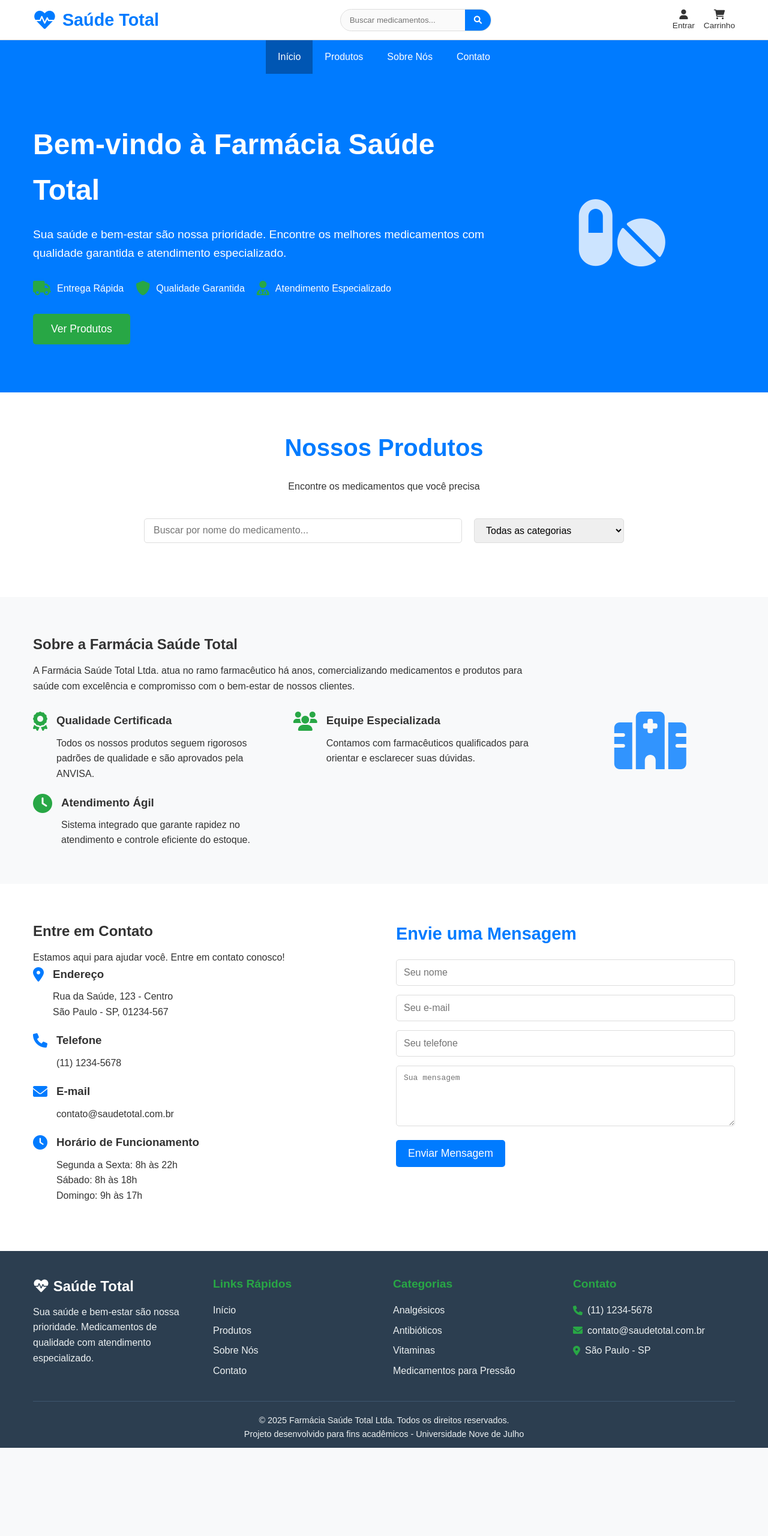
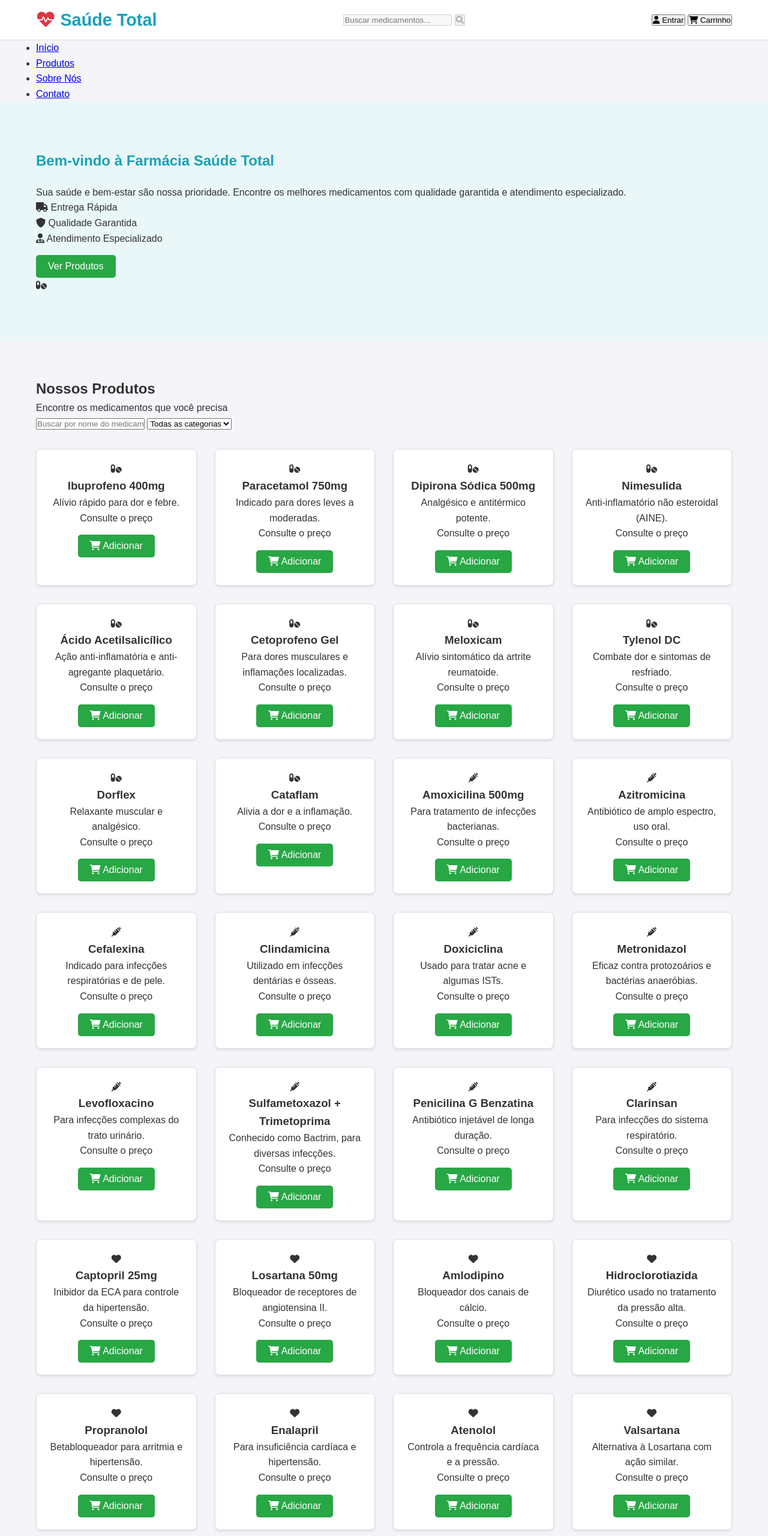
Before and after one commit to giochoc/farmacia_saudetotal, a plain HTML site: page index.html in a window 1280 px wide. Shown: the top 2560 px of the page at 60% size. Before the commit the page ends 2413 px from the top, so only its background shows below. Drawn offline with Linux system fonts and the light colour scheme.

Commit message:
Arquivos principais para novo deploy

```diff
--- a/mainproject/inex.html
+++ b/index.html
@@ -272,6 +272,6 @@
         </div>
     </footer>
 
-    <script src="mainproject/script.js"></script>
+    <script src="script.js"></script>
 </body>
 </html>
--- a/mainproject/styles.css
+++ /dev/null
@@ -1,585 +0,0 @@
-/* =========================================================================
-   1. Variáveis & Reset Básico
-   ========================================================================= */
-:root {
-    --primary-color: #007bff; /* Azul vibrante */
-    --secondary-color: #28a745; /* Verde para ação/sucesso */
-    --text-dark: #333;
-    --text-light: #fff;
-    --bg-light: #f8f9fa; /* Fundo claro */
-    --bg-white: #fff;
-    --border-color: #ddd;
-    --shadow-light: 0 4px 6px rgba(0, 0, 0, 0.1);
-}
-
-* {
-    margin: 0;
-    padding: 0;
-    box-sizing: border-box;
-}
-
-body {
-    font-family: 'Arial', sans-serif;
-    color: var(--text-dark);
-    line-height: 1.6;
-    background-color: var(--bg-light);
-}
-
-.container {
-    max-width: 1200px;
-    margin: 0 auto;
-    padding: 0 15px;
-}
-
-h1, h2, h3 {
-    margin-bottom: 0.5em;
-    font-weight: 700;
-}
-
-a {
-    color: var(--primary-color);
-    text-decoration: none;
-}
-
-a:hover {
-    text-decoration: underline;
-}
-
-/* =========================================================================
-   2. Header e Navegação
-   ========================================================================= */
-.header {
-    background-color: var(--bg-white);
-    border-bottom: 1px solid var(--border-color);
-    padding: 10px 0;
-}
-
-.header-content {
-    display: flex;
-    justify-content: space-between;
-    align-items: center;
-    gap: 20px;
-}
-
-.logo {
-    display: flex;
-    align-items: center;
-    font-size: 1.8em;
-    font-weight: bold;
-    color: var(--primary-color);
-}
-
-.logo i {
-    margin-right: 10px;
-    font-size: 1.2em;
-}
-
-/* Busca */
-.search-box {
-    display: flex;
-    border: 1px solid var(--border-color);
-    border-radius: 50px;
-    overflow: hidden;
-    max-width: 400px;
-    width: 100%;
-}
-
-.search-box input {
-    flex-grow: 1;
-    border: none;
-    padding: 10px 15px;
-    outline: none;
-}
-
-.search-box button {
-    background-color: var(--primary-color);
-    color: var(--text-light);
-    border: none;
-    padding: 10px 15px;
-    cursor: pointer;
-    transition: background-color 0.3s;
-}
-
-.search-box button:hover {
-    background-color: #0056b3;
-}
-
-.header-actions {
-    display: flex;
-    gap: 15px;
-}
-
-.header-btn {
-    background: none;
-    border: none;
-    color: var(--text-dark);
-    display: flex;
-    flex-direction: column;
-    align-items: center;
-    font-size: 0.85em;
-    cursor: pointer;
-    transition: color 0.3s;
-}
-
-.header-btn:hover {
-    color: var(--primary-color);
-}
-
-.header-btn i {
-    font-size: 1.2em;
-    margin-bottom: 3px;
-}
-
-/* Navegação Principal */
-.navigation {
-    background-color: var(--primary-color);
-    box-shadow: var(--shadow-light);
-}
-
-.nav-menu {
-    list-style: none;
-    display: flex;
-    justify-content: center;
-}
-
-.nav-menu li a {
-    display: block;
-    padding: 15px 20px;
-    color: var(--text-light);
-    font-weight: 500;
-    transition: background-color 0.3s;
-}
-
-.nav-menu li a:hover,
-.nav-menu li .active {
-    background-color: #0056b3;
-    text-decoration: none;
-}
-
-/* =========================================================================
-   3. Seções Principais (Home, Produtos, Sobre, Contato)
-   ========================================================================= */
-section {
-    padding: 60px 0;
-}
-
-.section-header {
-    text-align: center;
-    margin-bottom: 40px;
-}
-
-.section-header h2 {
-    font-size: 2.5em;
-    color: var(--primary-color);
-}
-
-/* Hero Section */
-.hero {
-    background: var(--primary-color);
-    color: var(--text-light);
-    padding: 80px 0;
-}
-
-.hero-content {
-    display: flex;
-    align-items: center;
-    gap: 40px;
-}
-
-.hero-text {
-    flex: 2;
-}
-
-.hero-text h1 {
-    font-size: 3em;
-    margin-bottom: 20px;
-}
-
-.hero-text p {
-    font-size: 1.2em;
-    margin-bottom: 30px;
-}
-
-.hero-image {
-    flex: 1;
-    text-align: center;
-}
-
-.hero-icon {
-    font-size: 8em;
-    opacity: 0.8;
-}
-
-.hero-features {
-    display: flex;
-    gap: 20px;
-    margin-bottom: 30px;
-}
-
-.feature {
-    display: flex;
-    align-items: center;
-    gap: 10px;
-}
-
-.feature i {
-    font-size: 1.5em;
-    color: var(--secondary-color);
-}
-
-.cta-button {
-    background-color: var(--secondary-color);
-    color: var(--text-light);
-    border: none;
-    padding: 15px 30px;
-    font-size: 1.1em;
-    border-radius: 5px;
-    cursor: pointer;
-    transition: background-color 0.3s;
-}
-
-.cta-button:hover {
-    background-color: #1e7e34;
-}
-
-/* Products Section */
-.products-section {
-    background-color: var(--bg-white);
-}
-
-.products-controls {
-    margin-bottom: 30px;
-    display: flex;
-    justify-content: center;
-}
-
-.search-filters {
-    display: flex;
-    gap: 20px;
-    width: 100%;
-    max-width: 800px;
-}
-
-.search-filters input,
-.search-filters select {
-    padding: 10px 15px;
-    border: 1px solid var(--border-color);
-    border-radius: 5px;
-    font-size: 1em;
-}
-
-#productSearch {
-    flex-grow: 1;
-}
-
-#categoryFilter {
-    width: 250px;
-}
-
-.products-grid {
-    display: grid;
-    grid-template-columns: repeat(auto-fit, minmax(250px, 1fr));
-    gap: 30px;
-}
-
-.product-card {
-    background-color: var(--bg-light);
-    border: 1px solid var(--border-color);
-    border-radius: 8px;
-    padding: 20px;
-    text-align: center;
-    box-shadow: var(--shadow-light);
-    transition: transform 0.3s;
-}
-
-.product-card:hover {
-    transform: translateY(-5px);
-}
-
-.product-card i {
-    font-size: 3em;
-    color: var(--primary-color);
-    margin-bottom: 10px;
-}
-
-.product-card h3 {
-    font-size: 1.3em;
-    margin: 10px 0 5px;
-}
-
-.product-card p {
-    color: #666;
-    margin-bottom: 15px;
-}
-
-.product-card .price {
-    font-weight: bold;
-    color: var(--secondary-color);
-    font-size: 1.1em;
-}
-
-/* About Section */
-.about-section {
-    background-color: var(--bg-light);
-}
-
-.about-content {
-    display: flex;
-    gap: 40px;
-    align-items: center;
-}
-
-.about-text {
-    flex: 3;
-}
-
-.about-image {
-    flex: 1;
-    text-align: center;
-}
-
-.about-icon {
-    font-size: 6em;
-    color: var(--primary-color);
-    opacity: 0.8;
-}
-
-.about-features {
-    margin-top: 30px;
-    display: grid;
-    grid-template-columns: 1fr 1fr;
-    gap: 20px;
-}
-
-.about-feature {
-    display: flex;
-    align-items: flex-start;
-    gap: 15px;
-}
-
-.about-feature i {
-    font-size: 2em;
-    color: var(--secondary-color);
-}
-
-/* Contact Section */
-.contact-section {
-    background-color: var(--bg-white);
-}
-
-.contact-content {
-    display: flex;
-    gap: 40px;
-}
-
-.contact-info, .contact-form {
-    flex: 1;
-}
-
-.contact-item {
-    display: flex;
-    align-items: flex-start;
-    gap: 15px;
-    margin-bottom: 20px;
-}
-
-.contact-item i {
-    font-size: 1.5em;
-    color: var(--primary-color);
-    margin-top: 3px;
-}
-
-.contact-form h3 {
-    font-size: 1.8em;
-    margin-bottom: 20px;
-    color: var(--primary-color);
-}
-
-.form-group {
-    margin-bottom: 15px;
-}
-
-.contact-form input,
-.contact-form textarea {
-    width: 100%;
-    padding: 12px;
-    border: 1px solid var(--border-color);
-    border-radius: 5px;
-    font-size: 1em;
-}
-
-.submit-btn {
-    background-color: var(--primary-color);
-    color: var(--text-light);
-    border: none;
-    padding: 12px 20px;
-    font-size: 1.1em;
-    border-radius: 5px;
-    cursor: pointer;
-    transition: background-color 0.3s;
-}
-
-.submit-btn:hover {
-    background-color: #0056b3;
-}
-
-/* =========================================================================
-   4. Footer
-   ========================================================================= */
-.footer {
-    background-color: #2c3e50;
-    color: #ecf0f1;
-    padding: 40px 0 10px;
-}
-
-.footer-content {
-    display: grid;
-    grid-template-columns: repeat(4, 1fr);
-    gap: 30px;
-    margin-bottom: 30px;
-}
-
-.footer-logo {
-    font-size: 1.5em;
-    font-weight: bold;
-    color: var(--text-light);
-    margin-bottom: 10px;
-}
-
-.footer-section h3 {
-    color: var(--secondary-color);
-    margin-bottom: 15px;
-    font-size: 1.2em;
-}
-
-.footer-section ul {
-    list-style: none;
-}
-
-.footer-section ul li {
-    margin-bottom: 8px;
-    display: flex;
-    align-items: center;
-}
-
-.footer-section ul li a {
-    color: #ecf0f1;
-    transition: color 0.3s;
-}
-
-.footer-section ul li a:hover {
-    color: var(--secondary-color);
-    text-decoration: none;
-}
-
-.footer-section ul li i {
-    margin-right: 8px;
-    color: var(--secondary-color);
-}
-
-.footer-bottom {
-    text-align: center;
-    border-top: 1px solid #3d566e;
-    padding-top: 20px;
-    font-size: 0.9em;
-}
-
-/* =========================================================================
-   5. Responsividade (Layout Adaptável)
-   ========================================================================= */
-@media (max-width: 992px) {
-    .header-content {
-        flex-direction: row;
-        flex-wrap: wrap;
-        justify-content: center;
-    }
-
-    .search-container {
-        order: 3;
-        width: 100%;
-    }
-
-    .hero-content {
-        flex-direction: column;
-        text-align: center;
-    }
-
-    .hero-image {
-        order: -1;
-    }
-
-    .hero-features {
-        justify-content: center;
-    }
-
-    .about-content {
-        flex-direction: column;
-    }
-
-    .about-image {
-        order: -1;
-    }
-
-    .contact-content {
-        flex-direction: column;
-    }
-
-    .footer-content {
-        grid-template-columns: repeat(2, 1fr);
-    }
-}
-
-@media (max-width: 600px) {
-    .nav-menu {
-        flex-wrap: wrap;
-    }
-
-    .nav-menu li a {
-        padding: 10px 15px;
-        font-size: 0.9em;
-    }
-
-    .hero-text h1 {
-        font-size: 2.5em;
-    }
-
-    .hero-features {
-        flex-direction: column;
-    }
-
-    .search-filters {
-        flex-direction: column;
-    }
-
-    #categoryFilter {
-        width: 100%;
-    }
-
-    .about-features {
-        grid-template-columns: 1fr;
-    }
-
-    .footer-content {
-        grid-template-columns: 1fr;
-        text-align: center;
-    }
-
-    .footer-section ul {
-        padding-left: 0;
-    }
-    .footer-section ul li {
-        justify-content: center;
-    }
-}
-
-/* Estilo para mensagem de "Nenhum Produto" */
-.no-results {
-    text-align: center;
-    padding: 50px;
-    color: #999;
-}
-
-.no-results i {
-    font-size: 3em;
-    margin-bottom: 15px;
-}
--- /dev/null
+++ b/styles.css
@@ -0,0 +1,103 @@
+/*
+    Atenção: Este é um exemplo simplificado,
+    o seu arquivo real de estilos deve ser colocado aqui.
+    O ponto crucial é que ele deve se chamar **styles.css**
+    e estar na mesma pasta do index.html e script.js
+*/
+
+/* Reset Básico */
+* {
+    margin: 0;
+    padding: 0;
+    box-sizing: border-box;
+}
+
+body {
+    font-family: Arial, sans-serif;
+    line-height: 1.6;
+    background-color: #f4f4f9;
+    color: #333;
+}
+
+.container {
+    max-width: 1200px;
+    margin: 0 auto;
+    padding: 0 20px;
+}
+
+/* Header e Navegação */
+.header {
+    background-color: #fff;
+    border-bottom: 1px solid #ddd;
+    padding: 10px 0;
+}
+
+.header-content {
+    display: flex;
+    justify-content: space-between;
+    align-items: center;
+}
+
+.logo {
+    font-size: 1.8em;
+    font-weight: bold;
+    color: #17a2b8; /* Cor principal */
+    text-decoration: none;
+    display: flex;
+    align-items: center;
+}
+
+.logo i {
+    margin-right: 8px;
+    color: #dc3545; /* Cor de destaque */
+}
+
+/* Estilos de Botões e Cards de Produtos (Crucial para visualização) */
+.product-card {
+    background-color: #fff;
+    border: 1px solid #e0e0e0;
+    border-radius: 8px;
+    padding: 20px;
+    text-align: center;
+    box-shadow: 0 2px 4px rgba(0,0,0,0.1);
+    transition: transform 0.3s;
+}
+
+.products-grid {
+    display: grid;
+    grid-template-columns: repeat(auto-fit, minmax(250px, 1fr));
+    gap: 30px;
+    margin-top: 30px;
+}
+
+.cta-button {
+    background-color: #28a745;
+    color: white;
+    border: none;
+    padding: 10px 20px;
+    border-radius: 5px;
+    cursor: pointer;
+    font-size: 1em;
+    margin-top: 15px;
+    transition: background-color 0.3s;
+}
+
+.cta-button:hover {
+    background-color: #1e7e34;
+}
+
+/* Estilos para a seção Hero (topo) */
+.hero {
+    background-color: #e9f7f8;
+    padding: 80px 0;
+}
+
+.hero h1 {
+    color: #17a2b8;
+    margin-bottom: 20px;
+}
+
+/* Garantindo que o conteúdo HTML apareça com alguma formatação básica */
+section {
+    padding: 60px 0;
+}
```
Also changed, not shown: script.js (renamed from mainproject/script.js, +13 -13 lines).
